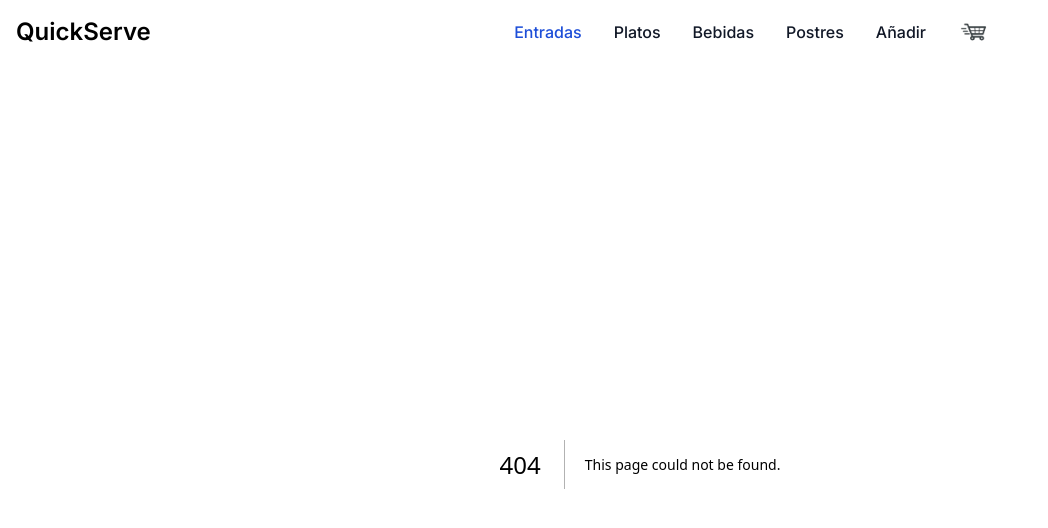
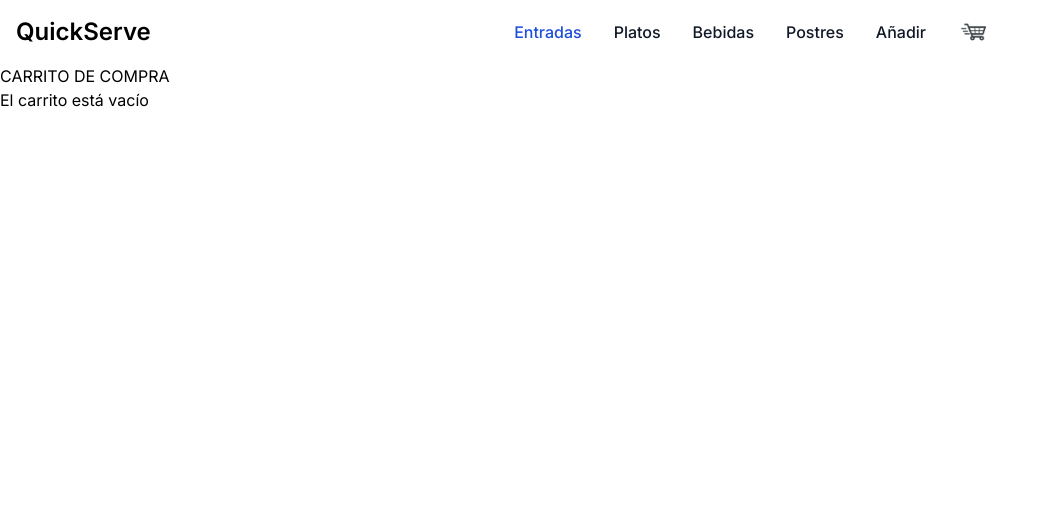
Before and after one commit to ErnesL/quickserve, a Next.js app: page /cart in a window 1280 px wide. Before the commit this address had no page. Shown: the top 528 px of the page, without its empty margins (0-1048 px from the left). Built offline with nearby package versions, Linux system fonts and the light colour scheme.

Commit message:
carrito chafa

```diff
--- /dev/null
+++ b/app/cart/page.jsx
@@ -0,0 +1,7 @@
+import Cart from "@/components/Cart";
+
+export default function cart() {
+  return (
+    <Cart />
+  );
+}
--- a/components/Cart.jsx
+++ b/components/Cart.jsx
@@ -0,0 +1,23 @@
+
+import React from "react";
+
+export default function Cart({ cart }) {
+  return (
+    <>
+      <h2>CARRITO DE COMPRA</h2>
+      <div>
+        <ul>
+          {cart && cart.length > 0 ? ( // Verifica si cart no es undefined y tiene elementos
+            cart.map((item, index) => (
+              <li key={index}>
+                {item.title} - Cantidad: {item.quantity} - {item.price}
+              </li>
+            ))
+          ) : (
+            <li>El carrito está vacío</li>
+          )}
+        </ul>
+      </div>
+    </>
+  );
+}
--- a/components/FoodList.jsx
+++ b/components/FoodList.jsx
@@ -1,6 +1,5 @@
 "use client";
 import React, { useState, useEffect } from "react";
-
 
 
 const getFoods = async () => {
@@ -29,7 +28,7 @@ export default function FoodList() {
     setQuantities((prevQuantities) =>
       prevQuantities.map((qty, i) => (i === index ? Math.max(qty - 1, 0) : qty))
     );
-    updateCart(index, quantities[index] - 1);
+    updateCart(index, Math.max(quantities[index] - 1, 0));
   };
 
   const incrementQuantity = (index) => {
@@ -49,13 +48,14 @@ export default function FoodList() {
     const fetchData = async () => {
       const foodsData = await getFoods();
       setFoods(foodsData.foods);
-      // Inicializamos quantities con la misma longitud que foodsData.
       setQuantities(foodsData.foods.map(() => 0));
-      // Inicializamos cart con la misma longitud que foodsData, con cada objeto en el carrito que tiene la información del alimento y la cantidad inicializada en 0.
       setCart(foodsData.foods.map((food) => ({ ...food, quantity: 0 })));
     };
     fetchData();
   }, []);
+
+  // Filtrar el carrito para mostrar solo los elementos con cantidad mayor a 0
+  const filteredCart = cart.filter((item, index) => quantities[index] > 0);
 
   return (
     <>
@@ -109,9 +109,9 @@ export default function FoodList() {
       <div>
         <h2>Carrito</h2>
         <ul>
-          {cart.map((item, index) => (
+          {filteredCart.map((item, index) => (
             <li key={index}>
-              {item.title} - Cantidad: {item.quantity}
+              {item.title} - Cantidad: {item.quantity} - Item Price: {item.price}
             </li>
           ))}
         </ul>
--- a/components/Navbar.jsx
+++ b/components/Navbar.jsx
@@ -89,7 +89,7 @@ export default function NavBar() {
               </Link>
             </li>
             <li>
-              <Link href = "#">
+              <Link href = "/cart">
               <Image
                 className="grid justify-items-center"
                 alt="Cart"
```
